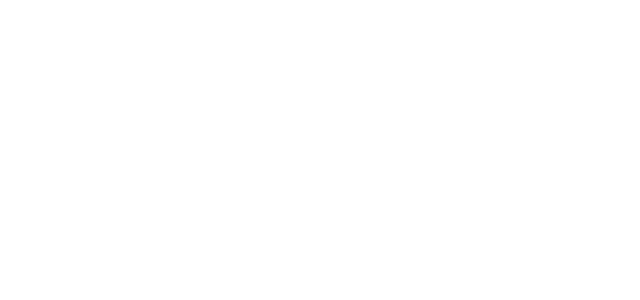
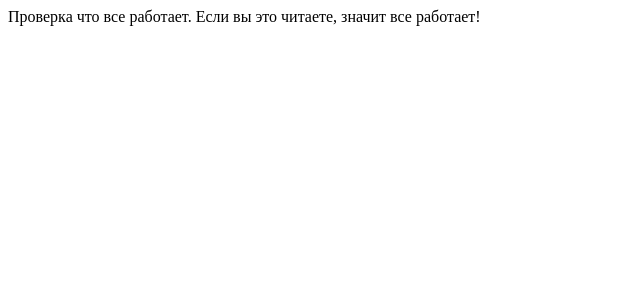
Before and after one commit to tomright/Vue3homework, a Vue app: page / in a window 1280 px wide. Shown: the top 300 px of the page, without its empty margins (0-640 px from the left). Built offline with nearby package versions, Linux system fonts and the light colour scheme.

Commit message:
Проверка что все работает

```diff
--- a/src/App.vue
+++ b/src/App.vue
@@ -1,3 +1,5 @@
-<template></template>
+<template>
+  Проверка что все работает. Если вы это читаете, значит все работает!
+</template>
 <script></script>
 <style></style>
```
